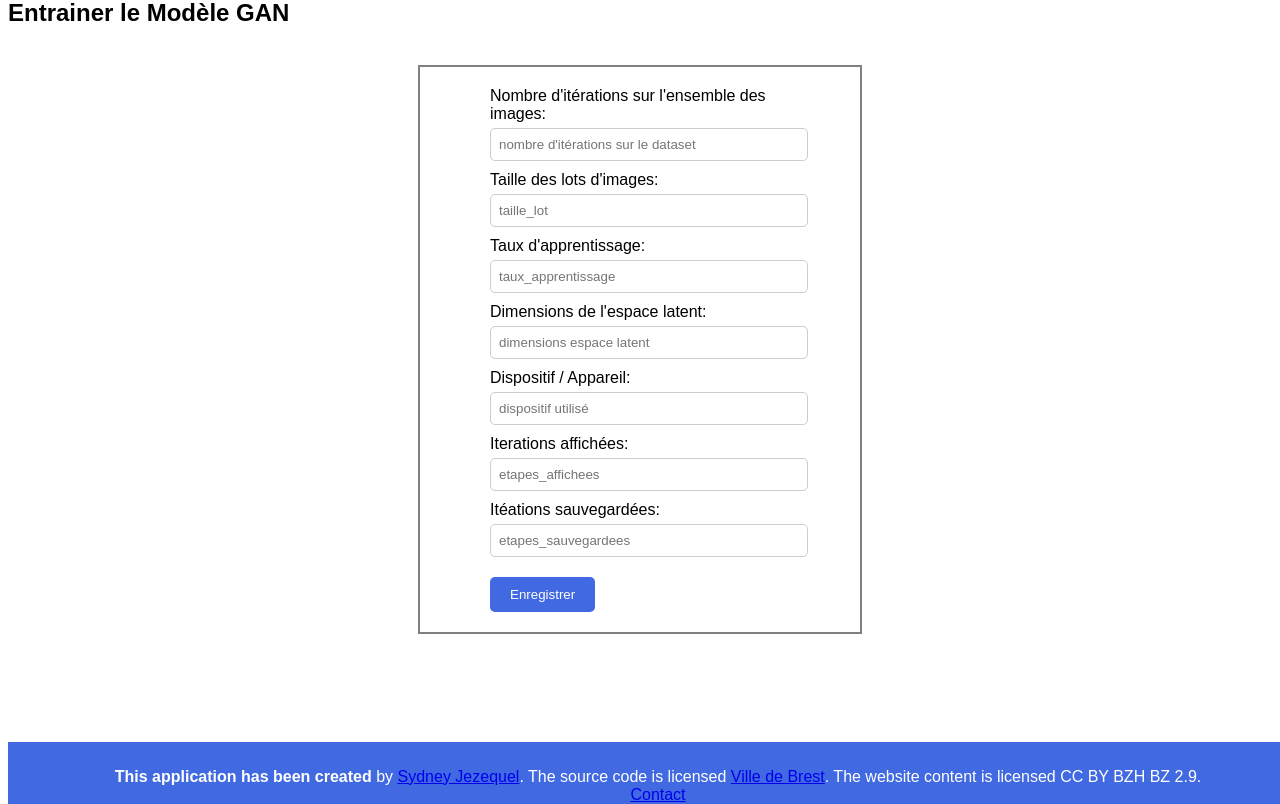
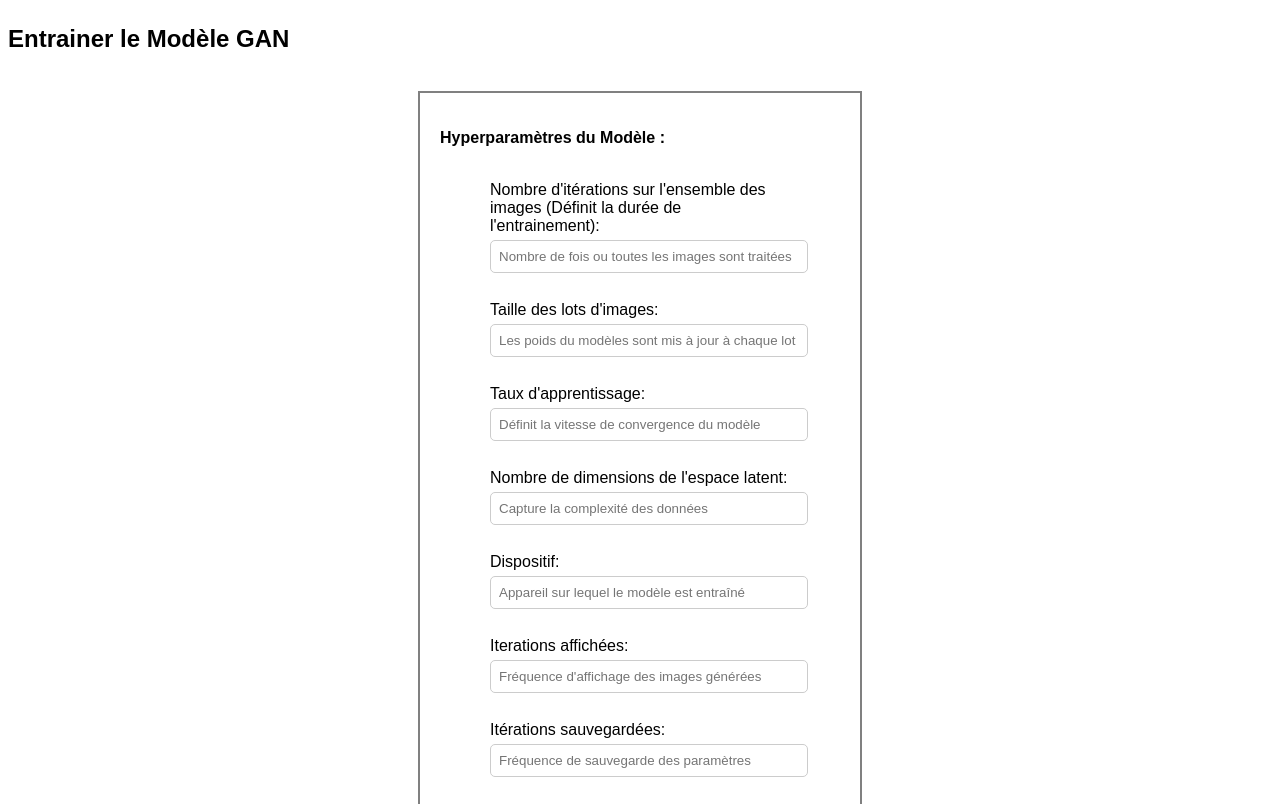
Before and after one commit to SydneyJezequel/applicationIAFrontend, an Angular app: page /gan-model in a window 1280 px wide. Shown: the part 340-1144 px from the top of the page. Built offline with nearby package versions, Linux system fonts and the light colour scheme.

Commit message:
Commit 25 : Ajout Détail des Hyperparamètres pour le modèle GAN. + Ajout du bouton RETOUR A LA LISTE DES IA

```diff
--- a/package.json
+++ b/package.json
@@ -15,6 +15,7 @@
     "@angular/compiler": "^14.1.0",
     "@angular/core": "^14.1.0",
     "@angular/forms": "^14.1.0",
+    "@angular/material": "^7.0.0",
     "@angular/platform-browser": "^14.1.0",
     "@angular/platform-browser-dynamic": "^14.1.0",
     "@angular/router": "^14.1.0",
--- a/src/app/_modules/ia/face-recognizer-model/face-recognizer-model.component.html
+++ b/src/app/_modules/ia/face-recognizer-model/face-recognizer-model.component.html
@@ -138,4 +138,9 @@
 
 <br>
 <br>
+
+<!-- Bouton de retour à la liste des IA -->
+<button [routerLink]="'/liste-ia'">Retour à la liste des IA </button>
+
 <br>
+<br>
--- a/src/app/_modules/ia/gan-model/gan-model.component.html
+++ b/src/app/_modules/ia/gan-model/gan-model.component.html
@@ -2,49 +2,51 @@
 <h2>Utilisation d'un modèle de Génération d'image GAN</h2>
 
 <br>
-<br>
-
-<!-- Accès à l'interface d'utilisation de chatGpt -->
-<button (click)="generateImage()">Générer des images avec le Modèle GAN</button>
-
-<br>
+<div class="cadre">
+  <!-- Accès à l'interface d'utilisation de chatGpt -->
+  <button (click)="generateImage()">Générer des images avec le Modèle GAN</button>
+</div>
 <br>
 <br>
 <br>
 <br>
 <br>
 
-
-<!--
-<button (click)="trainGANModel()">Entrainer le Modèle GAN</button>
--->
-
 <h2>Entrainer le Modèle GAN</h2>
 
 <br>
-
+<!-- Formulaire des Hyperparamètres du Modèle -->
 <div class="cadre">
+  <p>Hyperparamètres du Modèle :</p>
+  <br>
   <form (ngSubmit)="trainGANModel()">
-    <label for="n_epochs">Nombre d'itérations sur l'ensemble des images: </label>
-    <input id="n_epochs" [(ngModel)]="n_epochs" name="n_epochs" placeholder="nombre d'itérations sur le dataset">
+    <label for="n_epochs">Nombre d'itérations sur l'ensemble des images (Définit la durée de l'entrainement): </label>
+    <input id="n_epochs" [(ngModel)]="n_epochs" name="n_epochs" placeholder="Nombre de fois ou toutes les images sont traitées">
+    <br>
     <br>
     <label for="batch_size">Taille des lots d'images: </label>
-    <input id="batch_size" [(ngModel)]="batch_size" name="batch_size" placeholder="taille_lot">
+    <input id="batch_size" [(ngModel)]="batch_size" name="batch_size" placeholder="Les poids du modèles sont mis à jour à chaque lot">
+    <br>
     <br>
     <label for="lr">Taux d'apprentissage: </label>
-    <input id="lr" [(ngModel)]="lr" name="lr" placeholder="taux_apprentissage">
+    <input id="lr" [(ngModel)]="lr" name="lr" placeholder="Définit la vitesse de convergence du modèle">
     <br>
-    <label for="z_dim">Dimensions de l'espace latent: </label>
-    <input id="z_dim" [(ngModel)]="z_dim" name="z_dim" placeholder="dimensions espace latent">
     <br>
-    <label for="device">Dispositif / Appareil: </label>
-    <input id="device" [(ngModel)]="device" name="device" placeholder="dispositif utilisé">
+    <label for="z_dim">Nombre de dimensions de l'espace latent: </label>
+    <input id="z_dim" [(ngModel)]="z_dim" name="z_dim" placeholder="Capture la complexité des données">
+    <br>
+    <br>
+    <label for="device">Dispositif: </label>
+    <input id="device" [(ngModel)]="device" name="device" placeholder="Appareil sur lequel le modèle est entraîné">
+    <br>
     <br>
     <label for="show_step">Iterations affichées: </label>
-    <input id="show_step" [(ngModel)]="show_step" name="show_step" placeholder="etapes_affichees">
+    <input id="show_step" [(ngModel)]="show_step" name="show_step" placeholder="Fréquence d'affichage des images générées">
     <br>
-    <label for="save_step">Itéations sauvegardées: </label>
-    <input id="save_step" [(ngModel)]="save_step" name="save_step" placeholder="etapes_sauvegardees">
+    <br>
+    <label for="save_step">Itérations sauvegardées: </label>
+    <input id="save_step" [(ngModel)]="save_step" name="save_step" placeholder="Fréquence de sauvegarde des paramètres">
+    <br>
     <br>
     <button type="submit">Enregistrer</button>
   </form>
@@ -52,3 +54,9 @@
 
 <br>
 <br>
+
+<!-- Bouton de retour à la liste des IA -->
+<button [routerLink]="'/liste-ia'">Retour à la liste des IA </button>
+
+<br>
+<br>
--- a/src/app/_modules/ia/gan-model/gan-model.component.scss
+++ b/src/app/_modules/ia/gan-model/gan-model.component.scss
@@ -3,6 +3,10 @@
 /* Police d'écriture */
 h2, p, li, button, label, input {
   font-family: Arial, sans-serif;
+}
+
+p{
+  font-weight: bold;
 }
 
 
--- a/src/app/_modules/ia/gan-model/gan-model.component.ts
+++ b/src/app/_modules/ia/gan-model/gan-model.component.ts
@@ -1,5 +1,6 @@
 import { Component, OnInit } from '@angular/core';
-import {IaService} from "../../../_services/ia.service";
+import { IaService } from "../../../_services/ia.service";
+
 
 
 
--- a/src/app/_modules/ia/ia.module.ts
+++ b/src/app/_modules/ia/ia.module.ts
@@ -16,6 +16,7 @@ import { GanModelComponent } from './gan-model/gan-model.component';
 
 
 
+
 /******************************* Module d'implémentation des IA *******************************/
 @NgModule({
   declarations: [
@@ -25,7 +26,7 @@ import { GanModelComponent } from './gan-model/gan-model.component';
     IrisModelResultsComponent,
     IrisModelNewDatasetComponent,
     FaceRecognizerModelComponent,
-    GanModelComponent
+    GanModelComponent,
   ],
   imports: [
     CommonModule,
--- a/src/app/_modules/ia/iris-model-results/iris-model-results.component.html
+++ b/src/app/_modules/ia/iris-model-results/iris-model-results.component.html
@@ -67,5 +67,12 @@
   <button (click)="generateCsv()">Générer les prédictions des utilisateurs sous fichier Csv</button>
   <br>
 </div>
+
 <br>
 <br>
+
+<!-- Bouton de retour à la liste des IA -->
+<button [routerLink]="'/liste-ia'">Retour à la liste des IA </button>
+
+<br>
+<br>
--- a/src/app/app.module.ts
+++ b/src/app/app.module.ts
@@ -9,6 +9,9 @@ import { FooterComponent } from './footer/footer.component';
 import { ContactComponent } from './contact/contact.component';
 import { PersonneModule } from "./_modules/personne/personne.module";
 import { VilleModule } from "./_modules/ville/ville.module";
+import { IAModule } from "./_modules/ia/ia.module";
+
+
 
 
 
@@ -27,7 +30,8 @@ import { VilleModule } from "./_modules/ville/ville.module";
     FormsModule,
     HttpClientModule,
     PersonneModule,
-    VilleModule
+    VilleModule,
+    IAModule,
   ],
   providers: [],
   bootstrap: [AppComponent]
```
Also changed, not shown: 1 other file (tests, documents, lock files or other folders).
